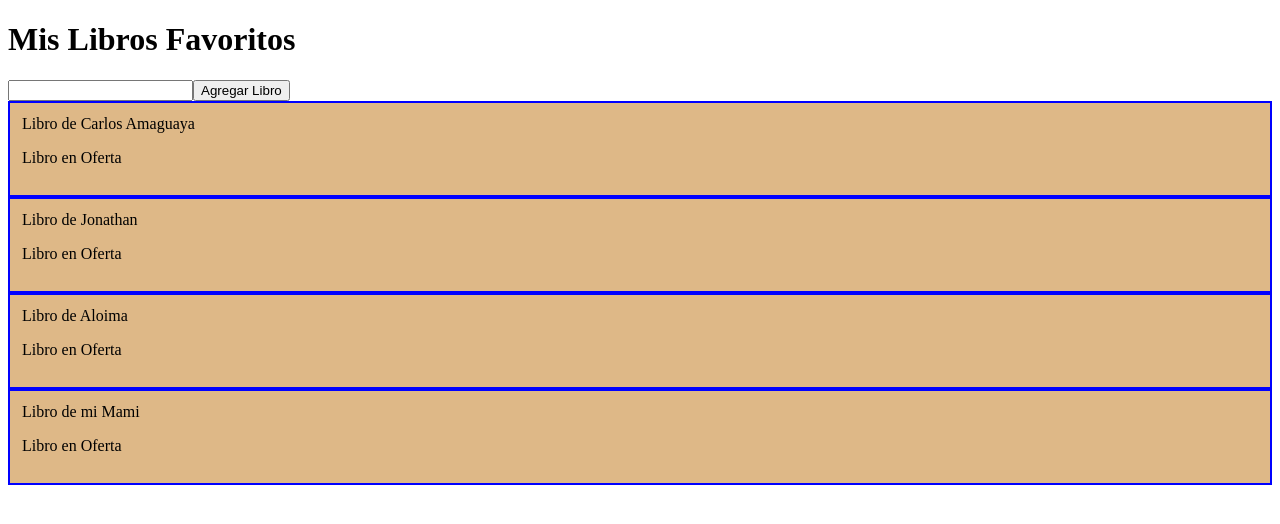
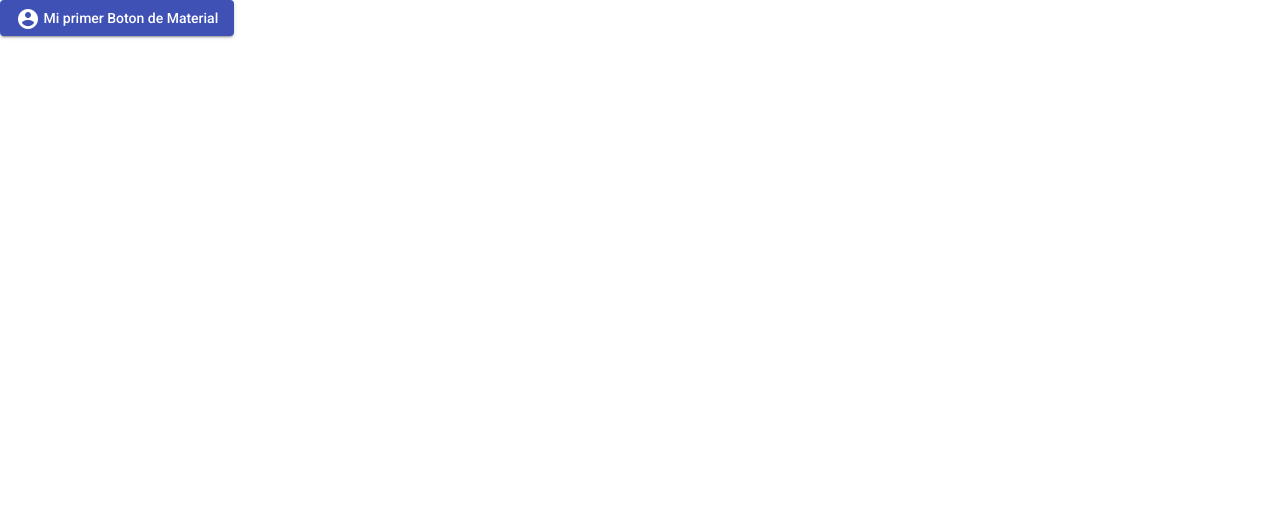
Before and after one commit to jgyusey97/Jonathan-s-Microservices, an Angular app in the folder Angular/mi-web-app/: page / in a window 1280 px wide. Shown: the top 524 px of the page. Built offline with nearby package versions, Linux system fonts and the light colour scheme.

Commit message:
Uso de rutas y material
Se configuro el uso de rutas en angular y el uso de material para el diseño de la interfaz grafica

```diff
--- a/Angular/mi-web-app/angular.json
+++ b/Angular/mi-web-app/angular.json
@@ -27,6 +27,7 @@
               "src/assets"
             ],
             "styles": [
+              "./node_modules/@angular/material/prebuilt-themes/indigo-pink.css",
               "src/styles.css"
             ],
             "scripts": []
@@ -94,6 +95,7 @@
               "src/assets"
             ],
             "styles": [
+              "./node_modules/@angular/material/prebuilt-themes/indigo-pink.css",
               "src/styles.css"
             ],
             "scripts": []
--- a/Angular/mi-web-app/package.json
+++ b/Angular/mi-web-app/package.json
@@ -11,10 +11,12 @@
   "private": true,
   "dependencies": {
     "@angular/animations": "~13.3.0",
+    "@angular/cdk": "^13.3.8",
     "@angular/common": "~13.3.0",
     "@angular/compiler": "~13.3.0",
     "@angular/core": "~13.3.0",
     "@angular/forms": "~13.3.0",
+    "@angular/material": "^13.3.8",
     "@angular/platform-browser": "~13.3.0",
     "@angular/platform-browser-dynamic": "~13.3.0",
     "@angular/router": "~13.3.0",
--- a/Angular/mi-web-app/src/app/app-routing.module.ts
+++ b/Angular/mi-web-app/src/app/app-routing.module.ts
@@ -1,10 +1,26 @@
 import { NgModule } from '@angular/core';
 import { RouterModule, Routes } from '@angular/router';
+import { InicioComponent } from './inicio.component';
+import { LibroComponent } from './libro/libro.component';
+import { LibrosComponent } from './libros/libros.component';
 
-const routes: Routes = [];
+const routes : Routes= [
+ {path:'', component:InicioComponent}, //La ruta de los componentes
+
+ {path:'libros',component:LibrosComponent }
+
+]; //Dentro de este arreglo de Rutas
+
+
+
 
 @NgModule({
   imports: [RouterModule.forRoot(routes)],
   exports: [RouterModule]
 })
-export class AppRoutingModule { }
+
+
+export class AppRoutingModule {
+
+
+ }
--- a/Angular/mi-web-app/src/app/app.component.html
+++ b/Angular/mi-web-app/src/app/app.component.html
@@ -1 +1,3 @@
-<app-usuario></app-usuario>
+<button mat-raised-button color="primary">
+  <mat-icon> account_circle </mat-icon> Mi primer Boton de Material
+</button>
--- a/Angular/mi-web-app/src/app/app.module.ts
+++ b/Angular/mi-web-app/src/app/app.module.ts
@@ -10,18 +10,26 @@
 import { LibrosComponent } from './libros/libros.component';
 import { LibroComponent } from './libro/libro.component';
 import { LibrosService } from './services/libros.services';
+import { InicioComponent } from './inicio.component';
+import { BrowserAnimationsModule } from '@angular/platform-browser/animations';
+import { MaterialModule } from './material.module';
+
+
 
 @NgModule({
   declarations: [
     AppComponent,
     UsuarioComponent,  //Lo agregamos en la seccion de declarencios
     LibrosComponent,
-    LibroComponent
+    LibroComponent,
+    InicioComponent  //Menu principal
   ],
   imports: [
     BrowserModule,
-    AppRoutingModule,
-    FormsModule
+    AppRoutingModule,  //Archivo que contiene las rutas
+    FormsModule,
+    BrowserAnimationsModule,
+    MaterialModule
   ],
   providers: [LibrosService],  //En la seccion de providers agregamos los servicios
   bootstrap: [AppComponent]
--- /dev/null
+++ b/Angular/mi-web-app/src/app/inicio.component.ts
@@ -0,0 +1,15 @@
+import { Component } from "@angular/core";
+
+
+@Component({
+
+  template:'<h1> Bienvenido al curso de angular</h1>'
+
+})
+
+export class InicioComponent {
+
+
+
+
+}
--- a/Angular/mi-web-app/src/app/libro/libro.component.ts
+++ b/Angular/mi-web-app/src/app/libro/libro.component.ts
@@ -21,4 +21,6 @@
 
   this.librosService.eliminarLibro(this.tituloLibro);
   }
+
+
 }
--- a/Angular/mi-web-app/src/index.html
+++ b/Angular/mi-web-app/src/index.html
@@ -6,8 +6,11 @@
   <base href="/">
   <meta name="viewport" content="width=device-width, initial-scale=1">
   <link rel="icon" type="image/x-icon" href="favicon.ico">
+  <link rel="preconnect" href="https://fonts.gstatic.com">
+  <link href="https://fonts.googleapis.com/css2?family=Roboto:wght@300;400;500&display=swap" rel="stylesheet">
+  <link href="https://fonts.googleapis.com/icon?family=Material+Icons" rel="stylesheet">
 </head>
-<body>
+<body class="mat-typography">
   <app-root></app-root>
 </body>
 </html>
--- a/Angular/mi-web-app/src/styles.css
+++ b/Angular/mi-web-app/src/styles.css
@@ -1 +1,4 @@
 /* You can add global styles to this file, and also import other style files */
+
+html, body { height: 100%; }
+body { margin: 0; font-family: Roboto, "Helvetica Neue", sans-serif; }
```
Also changed, not shown: Angular/mi-web-app/src/app/material.module.ts (added, +15 -0 lines), 1 other file (tests, documents, lock files or other folders).
